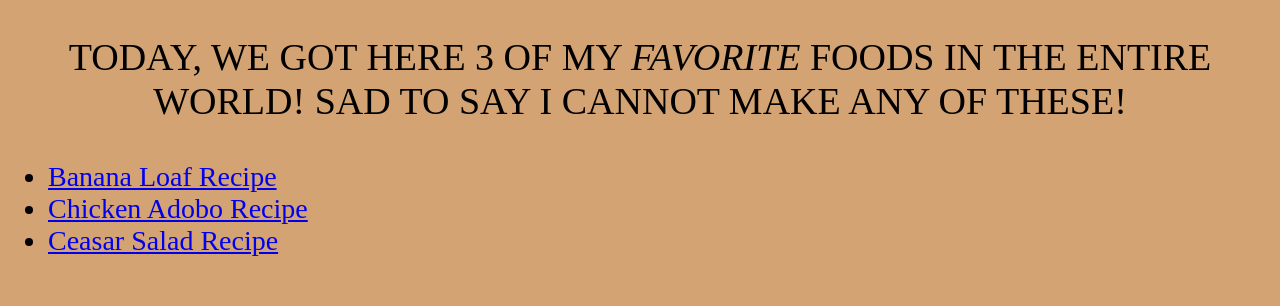
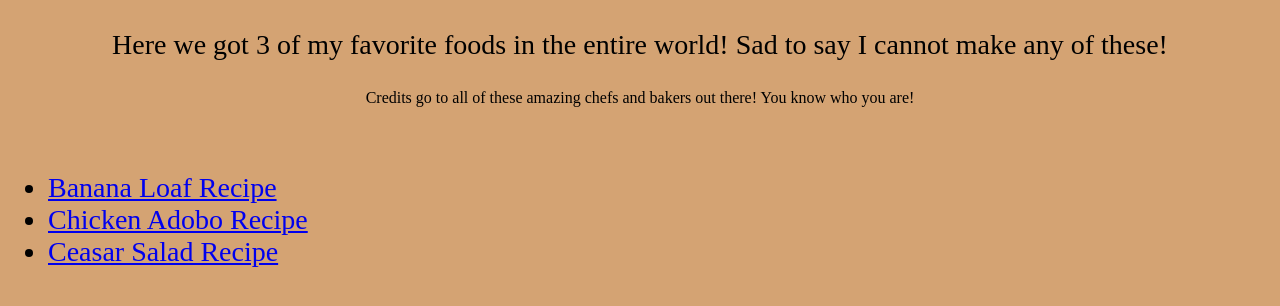
Before and after one commit to rconanan/odin-recipes, a plain HTML site: page index.html in a window 1280 px wide. Shown: the part 90-396 px from the top of the page. Drawn offline with Linux system fonts and the light colour scheme.

Commit message:
Replace and Update index.html file

```diff
--- a/index.html
+++ b/index.html
@@ -11,20 +11,22 @@
   <body>
     <h1 class="heading-primary">Richard's (definitely stolen) Top Recipes!</h1>
 
-    <p class="paragraph-one">
-      Today, we got here 3 of my <em>favorite</em> foods in the entire world!
-      Sad to say I cannot make any of these!
+    <p class="paragraph-primary">
+      Here we got 3 of my favorite foods in the entire world! Sad to say I
+      cannot make any of these!
     </p>
-    <ul>
-      <li class="recipes-list">
-        <a href="./recipes/banana-loaf.html">Banana Loaf Recipe</a>
-      </li>
-      <li class="recipes-list">
+
+    <p class="paragraph-secondary">
+      Credits go to all of these amazing chefs and bakers out there! You know
+      who you are!
+    </p>
+
+    <ul class="recipes-list">
+      <li><a href="./recipes/banana-loaf.html">Banana Loaf Recipe</a></li>
+      <li>
         <a href="./recipes/chicken-adobo.html">Chicken Adobo Recipe</a>
       </li>
-      <li class="recipes-list">
-        <a href="./recipes/caesar-salad.html">Ceasar Salad Recipe</a>
-      </li>
+      <li><a href="./recipes/caesar-salad.html">Ceasar Salad Recipe</a></li>
     </ul>
   </body>
 </html>
--- a/styles.css
+++ b/styles.css
@@ -7,6 +7,17 @@ body {
   font-size: 48px;
   color: #faedcd;
   text-align: center;
+}
+
+.paragraph-primary {
+  text-align: center;
+  font-size: 28px;
+}
+
+.paragraph-secondary {
+  text-align: center;
+  font-size: 16px;
+  margin-bottom: 65px;
 }
 
 .paragraph-one {
```
